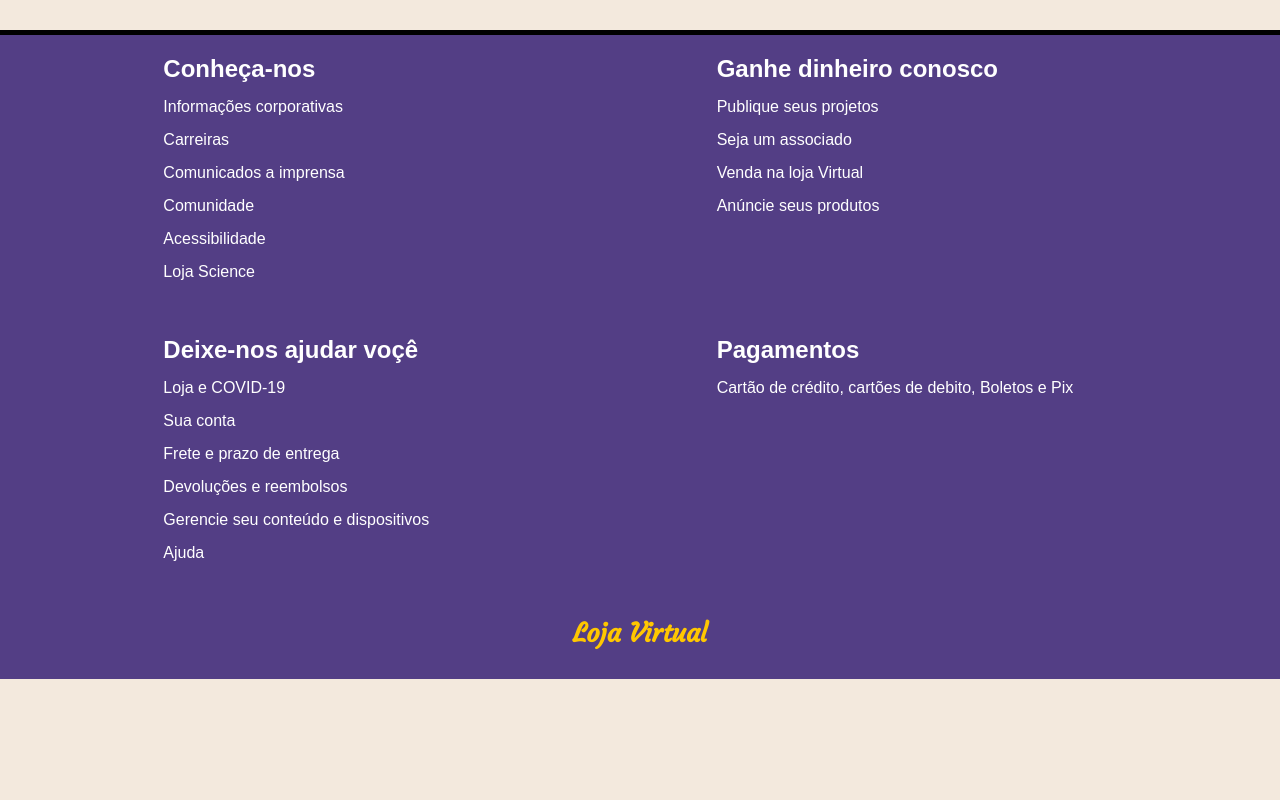
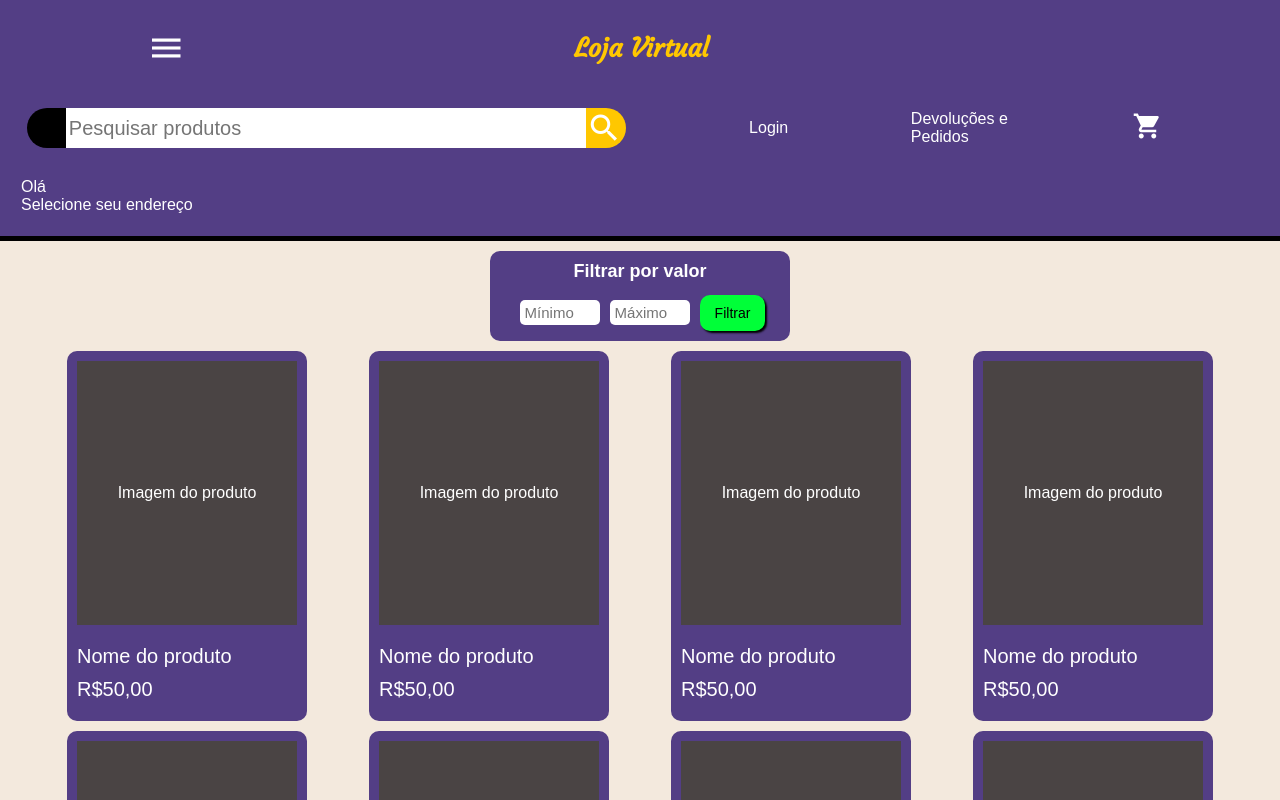
Before and after one commit to RamonBosi/Projetos-React, a React (Create React App) app in the folder projetos/: page / in a window 1280 px wide. Shown: the top 800 px of the page. Built offline with nearby package versions, Linux system fonts and the light colour scheme.

Commit message:
Update App.js

```diff
--- a/projetos/src/App.js
+++ b/projetos/src/App.js
@@ -1,12 +1,12 @@
-// import Menu from "./components/Menu";
-// import TagMain from "./components/TagMain";
+import Menu from "./components/Menu";
+import TagMain from "./components/TagMain";
 import Footer from './components/Footer'
 
 export default function App() {
   return (
     <>
-      {/* <Menu/> */}
-      {/* <TagMain/> */}
+      <Menu/>
+      <TagMain/>
       <Footer/>
     </>
   );
```
